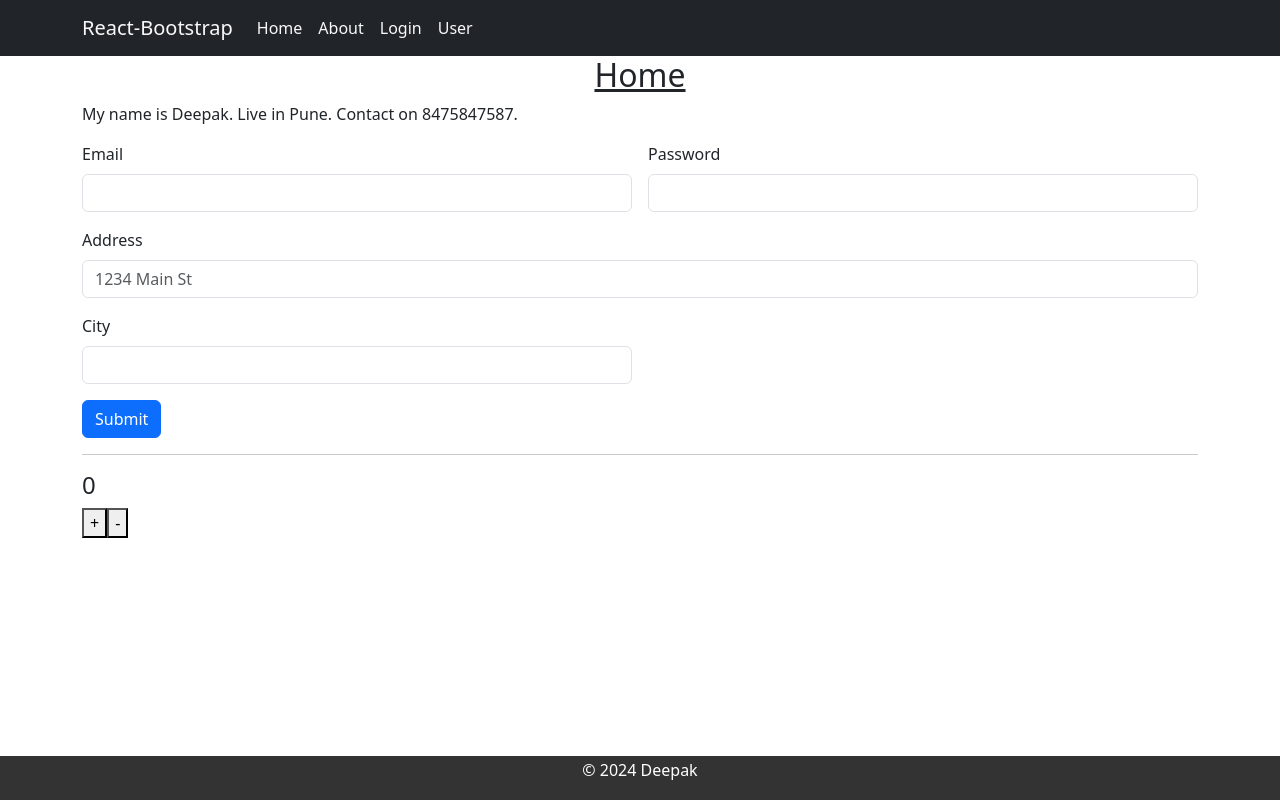
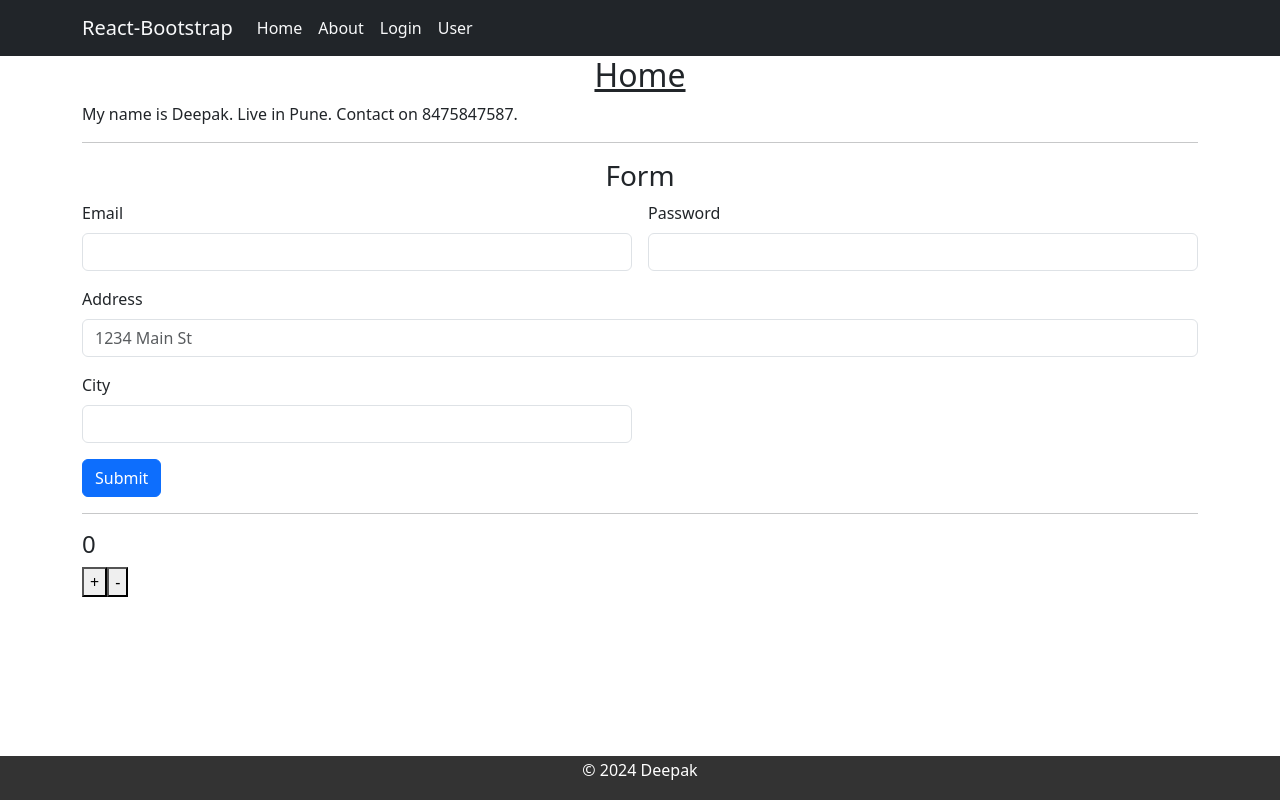
Before and after one commit to 1Deepak007/MERN-traning, a React (Create React App) app in the folder Day4-ReactRouter/react_routing_app/: page / in a window 1280 px wide. Built offline with nearby package versions, Linux system fonts and the light colour scheme.

Commit message:
new commit

```diff
--- a/Day4-ReactRouter/react_routing_app/src/components/pages/Home.jsx
+++ b/Day4-ReactRouter/react_routing_app/src/components/pages/Home.jsx
@@ -23,7 +23,9 @@ export default function Home(props) {
             <h2 className='text-center text-decoration-underline'>Home</h2>
             <p>My name is {props.name}. Live in {props.location}. Contact on {props.contact}.</p>
 
+            <hr />
 
+            <h3 className='text-center my-2'>Form</h3>
             <form className="row g-3" onSubmit={formSubmittion}>
                 <div className="col-md-6">
                     <label htmlFor="inputEmail4" className="form-label">Email</label>
```
